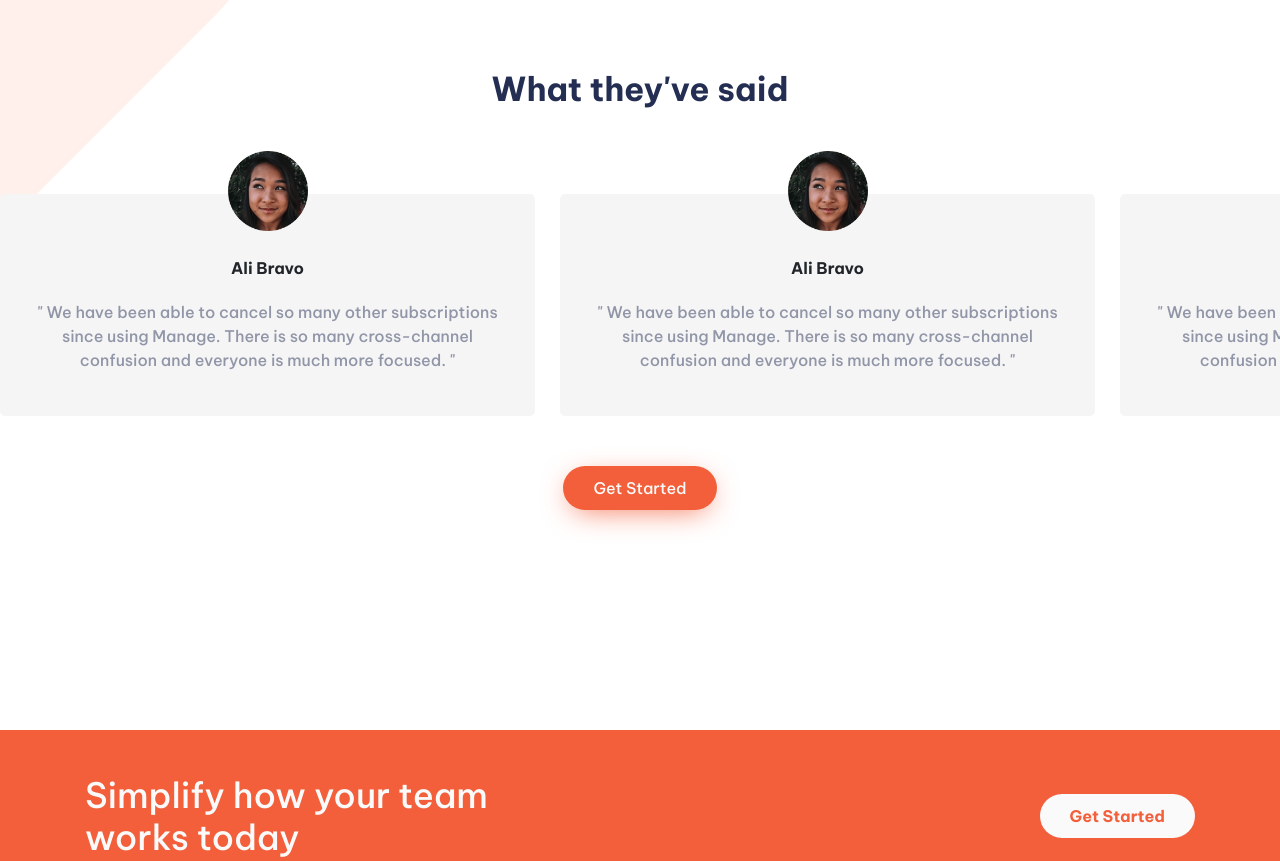
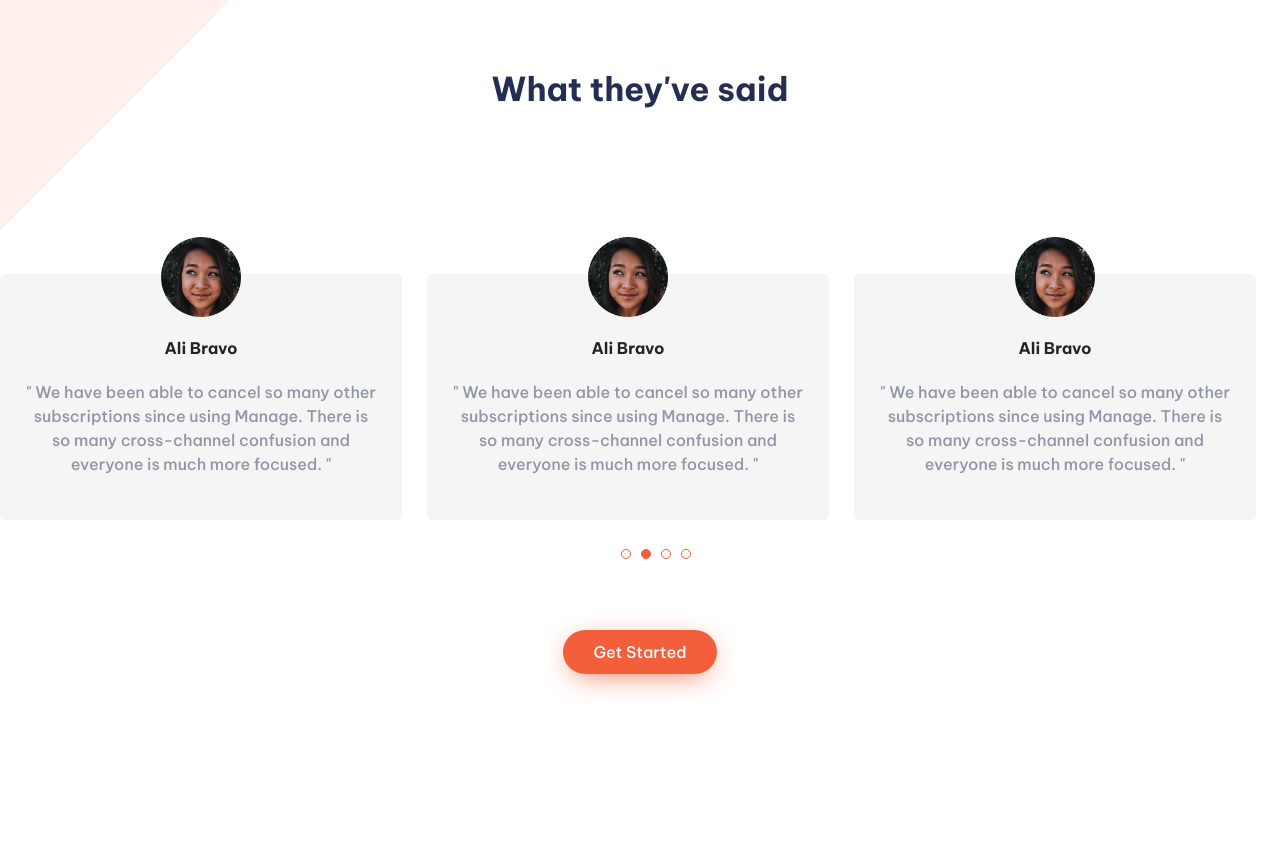
Before and after one commit to webgeek2021/Frontend_Mentor_ManageLandingPage, a website: page index.html in a window 1280 px wide. Shown: the part 1318-2179 px from the top of the page. Drawn offline with nearby package versions, Linux system fonts and the light colour scheme.

Commit message:
subject : Card Carousel Completed

```diff
--- a/Sass/Common/_section-three.scss
+++ b/Sass/Common/_section-three.scss
@@ -15,14 +15,50 @@
 
     #feedback {
         margin-bottom: 50px;
+        flex-direction: column !important;
+
+        .slick-dots {
+            list-style: none;
+            display: flex;
+            align-items: center;
+            justify-content: center;
+            margin-top: 20px;
+
+            .slick-active {
+                button {
+                    background-color: color.$bright-red;
+                }
+            }
+
+            li {
+                button {
+                    border-radius: 50%;
+                    width: 10px;
+                    height: 10px;
+                    border: 1px solid color.$bright-red;
+                    background-color: color.$very-light-gray;
+                    outline: none;
+
+                    &:focus {
+                        outline: none;
+                        border: none;
+                    }
+                }
+
+                &:not(:last-child) {
+                    margin-right: 10px;
+                }
+
+            }
+        }
 
         .feedback--card--container {
             position: relative;
             padding: 0 30px;
 
             .customer--img {
-                position: absolute;
-                top: -43px;
+                position: relative;
+                top: 43px;
                 width: 80px;
             }
 
@@ -32,6 +68,7 @@
                 text-align: center;
                 background-color: color.$light-grey;
                 border-radius: 5px;
+
                 .customer--name {
                     font-weight: 700;
                 }
@@ -53,25 +90,29 @@
         width: 100%;
         overflow: hidden;
 
-        .text-center{
-            .primary-btn{
+        .text-center {
+            .primary-btn {
                 margin: 0px 0 180px 0;
             }
+
         }
+
         h2 {
             margin: 0 0 84px 0;
         }
 
         #feedback {
+
             .feedback--card--container {
                 padding: 0px;
+
                 &:not(:last-child) {
                     margin-right: 25px;
                 }
 
-                .feedback--card {
-                    width: 535px;
-                }
+                // .feedback--card {
+                //     width: 535px;
+                // }
             }
         }
     }
--- a/index.html
+++ b/index.html
@@ -10,6 +10,7 @@
 
     <link rel="stylesheet" type="text/css" href="//cdn.jsdelivr.net/npm/slick-carousel@1.8.1/slick/slick.css" />
 
+    <script src="https://code.jquery.com/jquery-3.6.0.min.js"></script>
     <link rel="stylesheet" href="./Sass/style.css">
 </head>
 
@@ -71,7 +72,7 @@
                 <p>Manage Provide all the functionality your team needs without the complexity. Our software is
                     tailor-made for modern digital product team</p>
             </div>
-            <img src="./images/bg-tablet-pattern.svg"/>
+            <img src="./images/bg-tablet-pattern.svg" />
         </div>
 
         <div class="container-right">
@@ -119,7 +120,19 @@
         <div class="text-center">
             <h2>What they've said</h2>
 
-            <div class="d-flex flex-column flex-md-row" id="feedback">
+            <div class="d-flex flex-column flex-md-row responsive-slick"  id="feedback">
+
+                <div class="d-flex flex-column align-items-center feedback--card--container">
+                    <img src="./images/avatar-ali.png" class="customer--img" />
+                    <div class="feedback--card">
+                        <span class="customer--name">Ali Bravo</span>
+                        <p class="customer--feedback">
+                            " We have been able to cancel so many other subscriptions since using Manage. There is so
+                            many
+                            cross-channel confusion and everyone is much more focused. "
+                        </p>
+                    </div>
+                </div>
 
                 <div class="d-flex flex-column align-items-center feedback--card--container">
                     <img src="./images/avatar-ali.png" class="customer--img" />
@@ -198,7 +211,7 @@
                     <img src="./images/icon-pinterest.svg" alt="pinterest logo" />
                     <img src="./images/icon-instagram.svg" alt="instagram logo" />
                 </div>
-                <h2 >manage</h2>
+                <h2>manage</h2>
             </div>
             <p class="copywrite">Copyright 2020. All Rights Reserved</p>
         </div>
@@ -210,7 +223,49 @@
     <script src="https://cdn.jsdelivr.net/npm/bootstrap@5.3.0-alpha3/dist/js/bootstrap.bundle.min.js"
         integrity="sha384-ENjdO4Dr2bkBIFxQpeoTz1HIcje39Wm4jDKdf19U8gI4ddQ3GYNS7NTKfAdVQSZe"
         crossorigin="anonymous"></script>
+
     <script type="text/javascript" src="//cdn.jsdelivr.net/npm/slick-carousel@1.8.1/slick/slick.min.js"></script>
+    <script>
+        $('.responsive-slick').slick({
+            dots: true,
+            infinite: true,
+            speed: 300,
+            slidesToShow: 3,
+            slidesToScroll: 1,
+            arrows : false,
+            draggable : false,
+            autoplay : true,
+
+            responsive: [
+                {
+                    breakpoint: 1024,
+                    settings: {
+                        slidesToShow: 3,
+                        slidesToScroll: 3,
+                        infinite: true,
+                        dots: true
+                    }
+                },
+                {
+                    breakpoint: 600,
+                    settings: {
+                        slidesToShow: 2,
+                        slidesToScroll: 2
+                    }
+                },
+                {
+                    breakpoint: 480,
+                    settings: {
+                        slidesToShow: 1,
+                        slidesToScroll: 1
+                    }
+                }
+                // You can unslick at a given breakpoint now by adding:
+                // settings: "unslick"
+                // instead of a settings object
+            ]
+        });
+    </script>
     <script src="./index.js" type="module"></script>
 </body>
 
--- a/index.js
+++ b/index.js
@@ -1,4 +1,16 @@
 console.log("HELLO WORLD")
+
+window.addEventListener("load",()=>{
+
+    const slickDotsChildren = document.getElementsByClassName("slick-dots")[0].children
+
+    console.log(slickDotsChildren)
+
+    for(let i= 0 ;i<slickDotsChildren.length ; i++){
+        // console.log()
+        slickDotsChildren[i].children[0].innerHTML = ""
+    }
+})
 
 const navbarTogglerButton = document.getElementById("navbar-button")
 
--- a/package.json
+++ b/package.json
@@ -11,6 +11,7 @@
   "dependencies": {
     "@glidejs/glide": "^3.6.0",
     "bootstrap": "^5.2.3",
-    "sass": "^1.62.1"
+    "sass": "^1.62.1",
+    "slick-carousel": "^1.8.1"
   }
 }
```
Also changed, not shown: Sass/style.css, 2 other files.
